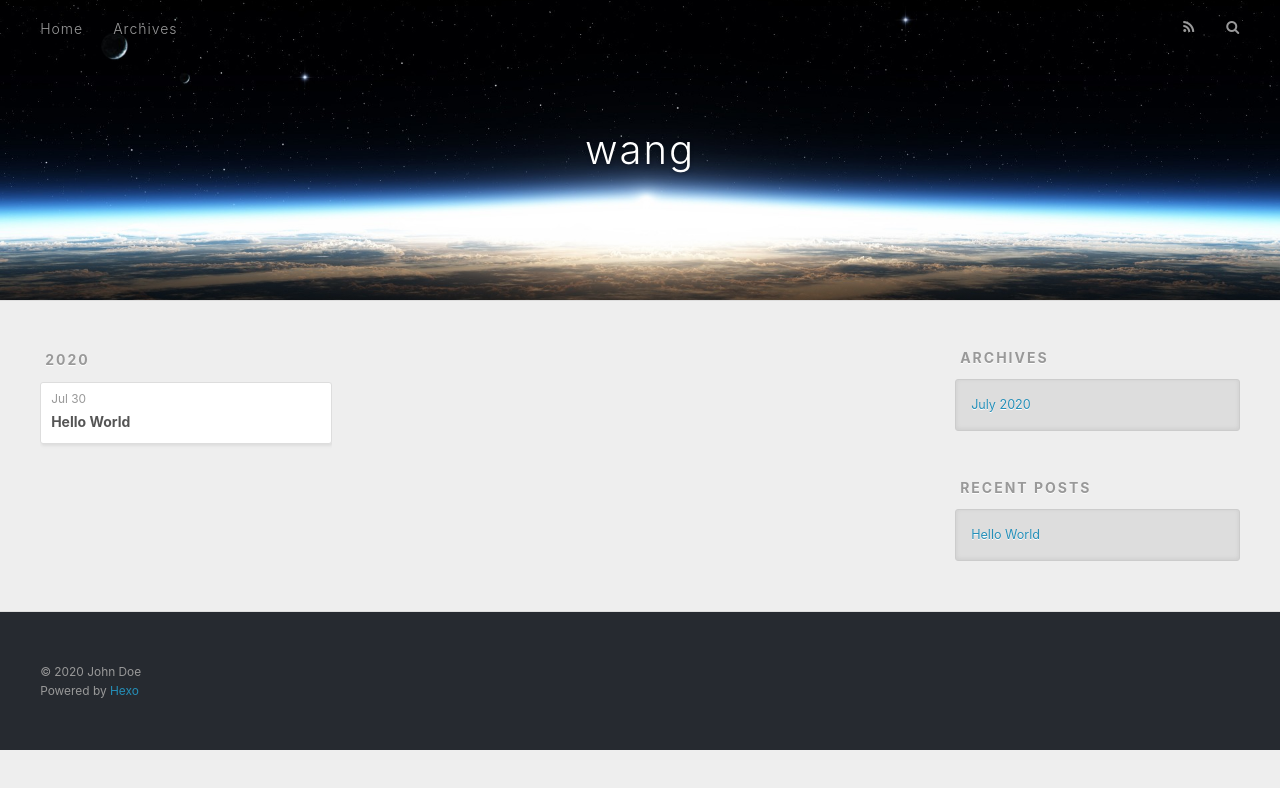
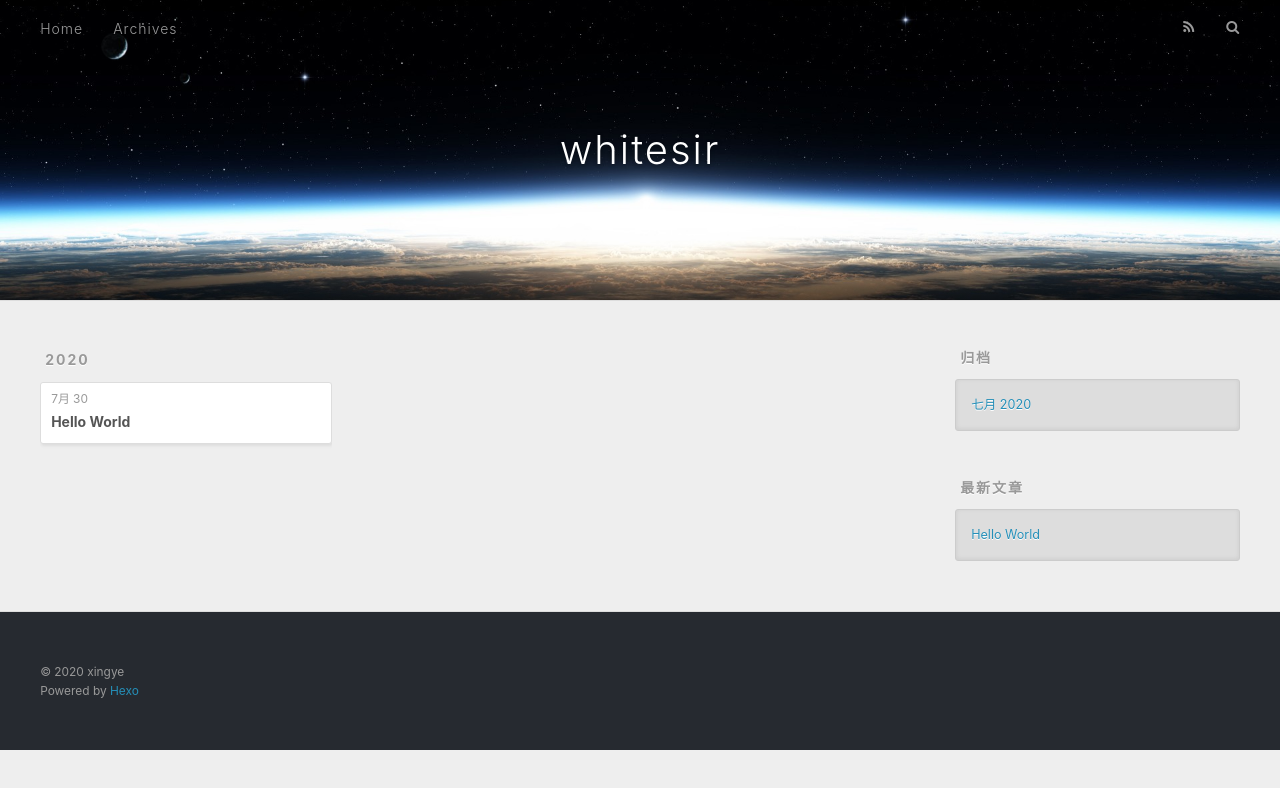
Before and after one commit to whitesirwang/whitesirwang.github.io, a plain HTML site: page archives/index.html in a window 1280 px wide. Drawn offline with nearby package versions, Linux system fonts and the light colour scheme.

Commit message:
Site updated: 2020-07-30 20:47:32

```diff
--- a/archives/index.html
+++ b/archives/index.html
@@ -5,17 +5,19 @@
 
 
 
-  <title>Archives | wang</title>
+  <title>归档 | whitesir</title>
   <meta name="viewport" content="width=device-width, initial-scale=1, maximum-scale=1">
-  <meta property="og:type" content="website">
-<meta property="og:title" content="wang">
+  <meta name="description" content="ÿһ�ô����ĳɳ���Ҫ�������⣬Ҳ���ݷ��ꡣ">
+<meta property="og:type" content="website">
+<meta property="og:title" content="whitesir">
 <meta property="og:url" content="http://yoursite.com/archives/index.html">
-<meta property="og:site_name" content="wang">
-<meta property="og:locale" content="en_US">
-<meta property="article:author" content="John Doe">
+<meta property="og:site_name" content="whitesir">
+<meta property="og:description" content="ÿһ�ô����ĳɳ���Ҫ�������⣬Ҳ���ݷ��ꡣ">
+<meta property="og:locale" content="zh_CN">
+<meta property="article:author" content="xingye">
 <meta name="twitter:card" content="summary">
 
-    <link rel="alternate" href="/atom.xml" title="wang" type="application/atom+xml">
+    <link rel="alternate" href="/atom.xml" title="whitesir" type="application/atom+xml">
 
 
     <link rel="icon" href="/favicon.png">
@@ -36,7 +38,7 @@
   <div id="header-outer" class="outer">
     <div id="header-title" class="inner">
       <h1 id="logo-wrap">
-        <a href="/" id="logo">wang</a>
+        <a href="/" id="logo">whitesir</a>
       </h1>
 
     </div>
@@ -53,7 +55,7 @@
 
           <a id="nav-rss-link" class="nav-icon" href="/atom.xml" title="RSS Feed"></a>
 
-        <a id="nav-search-btn" class="nav-icon" title="Search"></a>
+        <a id="nav-search-btn" class="nav-icon" title="搜索"></a>
       </nav>
       <div id="search-form-wrap">
         <form action="//google.com/search" method="get" accept-charset="UTF-8" class="search-form"><input type="search" name="q" class="search-form-input" placeholder="Search"><button type="submit" class="search-form-submit">&#xF002;</button><input type="hidden" name="sitesearch" value="http://yoursite.com"></form>
@@ -79,7 +81,7 @@
   <div class="archive-article-inner">
     <header class="archive-article-header">
       <a href="/2020/07/30/hello-world/" class="archive-article-date">
-  <time datetime="2020-07-30T12:04:58.824Z" itemprop="datePublished">Jul 30</time>
+  <time datetime="2020-07-30T12:04:58.824Z" itemprop="datePublished">7月 30</time>
 </a>
 
 
@@ -111,9 +113,9 @@
 
 
   <div class="widget-wrap">
-    <h3 class="widget-title">Archives</h3>
+    <h3 class="widget-title">归档</h3>
     <div class="widget">
-      <ul class="archive-list"><li class="archive-list-item"><a class="archive-list-link" href="/archives/2020/07/">July 2020</a></li></ul>
+      <ul class="archive-list"><li class="archive-list-item"><a class="archive-list-link" href="/archives/2020/07/">七月 2020</a></li></ul>
     </div>
   </div>
 
@@ -121,7 +123,7 @@
 
 
   <div class="widget-wrap">
-    <h3 class="widget-title">Recent Posts</h3>
+    <h3 class="widget-title">最新文章</h3>
     <div class="widget">
       <ul>
 
@@ -141,7 +143,7 @@
 
   <div class="outer">
     <div id="footer-info" class="inner">
-      &copy; 2020 John Doe<br>
+      &copy; 2020 xingye<br>
       Powered by <a href="http://hexo.io/" target="_blank">Hexo</a>
     </div>
   </div>
```
Also changed, not shown: 2020/07/30/hello-world/index.html (+12 -12 lines), archives/2020/07/index.html (+16 -14 lines), archives/2020/index.html (+16 -14 lines), index.html (+16 -14 lines).
